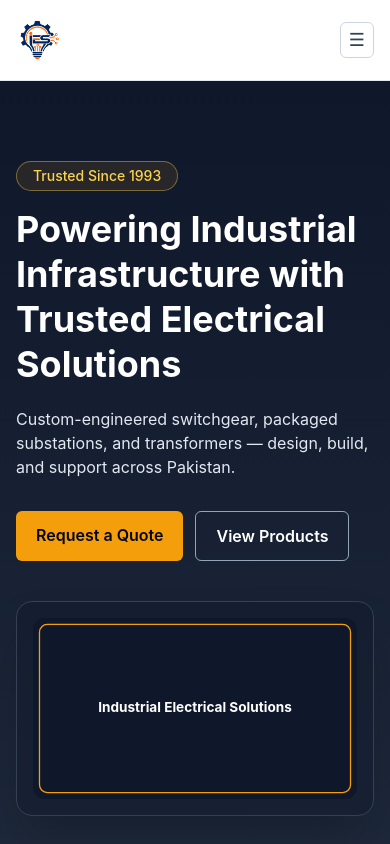
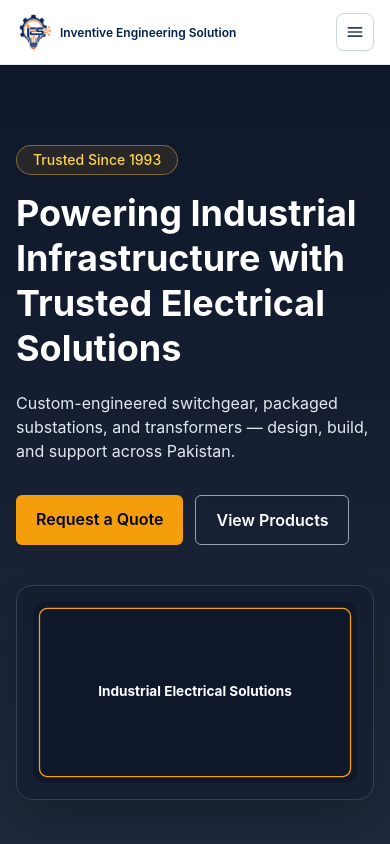
Before and after one commit to 167AliRaza/inventive-es, a Next.js app: page / in a window 390 px wide. Shown: the top 844 px of the page. Built offline with nearby package versions, Linux system fonts and the light colour scheme.

Commit message:
Enhance header branding and responsive navigation UI
Co-authored-by: 167AliRaza <130446682+167AliRaza@users.noreply.github.com>

```diff
--- a/src/components/Navbar.tsx
+++ b/src/components/Navbar.tsx
@@ -12,35 +12,43 @@ export default function Navbar() {
   const pathname = usePathname();
 
   return (
-    <header className="sticky top-0 z-50 border-b border-slate-200 bg-white/95 backdrop-blur">
+    <header className="sticky top-0 z-50 border-b border-slate-200/80 bg-white/95 shadow-sm backdrop-blur">
       <LayoutWrapper>
-        <nav className="flex h-20 items-center justify-between" aria-label="Main navigation">
-          <Link href="/" className="flex items-center gap-3" onClick={() => setIsOpen(false)}>
-            <Image src="/logo.png" alt={`${siteConfig.name} logo`} width={44} height={44} priority />
-            <span className="hidden text-sm font-semibold text-slate-800 sm:inline">{siteConfig.shortName}</span>
+        <nav className="flex h-16 items-center justify-between gap-3 md:h-20" aria-label="Main navigation">
+          <Link href="/" className="flex min-w-0 items-center gap-2 sm:gap-3" onClick={() => setIsOpen(false)}>
+            <Image src="/logo.png" alt={`${siteConfig.name} logo`} width={44} height={44} className="h-9 w-9 md:h-11 md:w-11" priority />
+            <span className="truncate text-xs font-semibold leading-tight text-[#002050] sm:text-sm md:text-base">
+              {siteConfig.name}
+            </span>
           </Link>
 
           <button
             type="button"
-            className="inline-flex items-center rounded-md border border-slate-300 p-2 text-slate-700 focus-visible:outline-none focus-visible:ring-2 focus-visible:ring-amber-500 md:hidden"
+            className="inline-flex items-center rounded-lg border border-slate-300 p-2 text-slate-700 shadow-sm transition hover:bg-slate-50 focus-visible:outline-none focus-visible:ring-2 focus-visible:ring-amber-500 md:hidden"
             aria-expanded={isOpen}
             aria-controls="mobile-menu"
             aria-label={isOpen ? "Close menu" : "Open menu"}
             onClick={() => setIsOpen((prev) => !prev)}
           >
             <span className="sr-only">Toggle menu</span>
-            <span className="text-lg leading-none">☰</span>
+            <svg className="h-5 w-5" viewBox="0 0 24 24" fill="none" stroke="currentColor" strokeWidth="2" aria-hidden="true">
+              {isOpen ? (
+                <path strokeLinecap="round" strokeLinejoin="round" d="M6 6l12 12M18 6L6 18" />
+              ) : (
+                <path strokeLinecap="round" strokeLinejoin="round" d="M4 7h16M4 12h16M4 17h16" />
+              )}
+            </svg>
           </button>
 
-          <ul className="hidden items-center gap-1 md:flex">
+          <ul className="hidden items-center gap-2 md:flex">
             {navLinks.map((link) => {
               const isActive = pathname === link.href || (link.href !== "/" && pathname.startsWith(link.href));
               return (
                 <li key={link.href}>
                   <Link
                     href={link.href}
-                    className={`rounded-md px-3 py-2 text-sm font-medium transition focus-visible:outline-none focus-visible:ring-2 focus-visible:ring-amber-500 ${
-                      isActive ? "bg-slate-900 text-white" : "text-slate-700 hover:bg-slate-100"
+                    className={`rounded-lg px-3 py-2 text-sm font-medium transition focus-visible:outline-none focus-visible:ring-2 focus-visible:ring-amber-500 ${
+                      isActive ? "bg-[#002050] text-white shadow-sm" : "text-slate-700 hover:bg-slate-100"
                     }`}
                   >
                     {link.label}
@@ -52,7 +60,7 @@ export default function Navbar() {
         </nav>
       </LayoutWrapper>
 
-      <div id="mobile-menu" className={`${isOpen ? "block" : "hidden"} border-t border-slate-200 bg-white md:hidden`}>
+      <div id="mobile-menu" className={`${isOpen ? "block" : "hidden"} border-t border-slate-200 bg-white/95 shadow-md md:hidden`}>
         <LayoutWrapper className="py-3">
           <ul className="space-y-1">
             {navLinks.map((link) => {
@@ -62,8 +70,8 @@ export default function Navbar() {
                   <Link
                     href={link.href}
                     onClick={() => setIsOpen(false)}
-                    className={`block rounded-md px-3 py-2 text-sm font-medium focus-visible:outline-none focus-visible:ring-2 focus-visible:ring-amber-500 ${
-                      isActive ? "bg-slate-900 text-white" : "text-slate-700 hover:bg-slate-100"
+                    className={`block rounded-lg px-3 py-2.5 text-sm font-medium transition focus-visible:outline-none focus-visible:ring-2 focus-visible:ring-amber-500 ${
+                      isActive ? "bg-[#002050] text-white" : "text-slate-700 hover:bg-slate-100"
                     }`}
                   >
                     {link.label}
```
